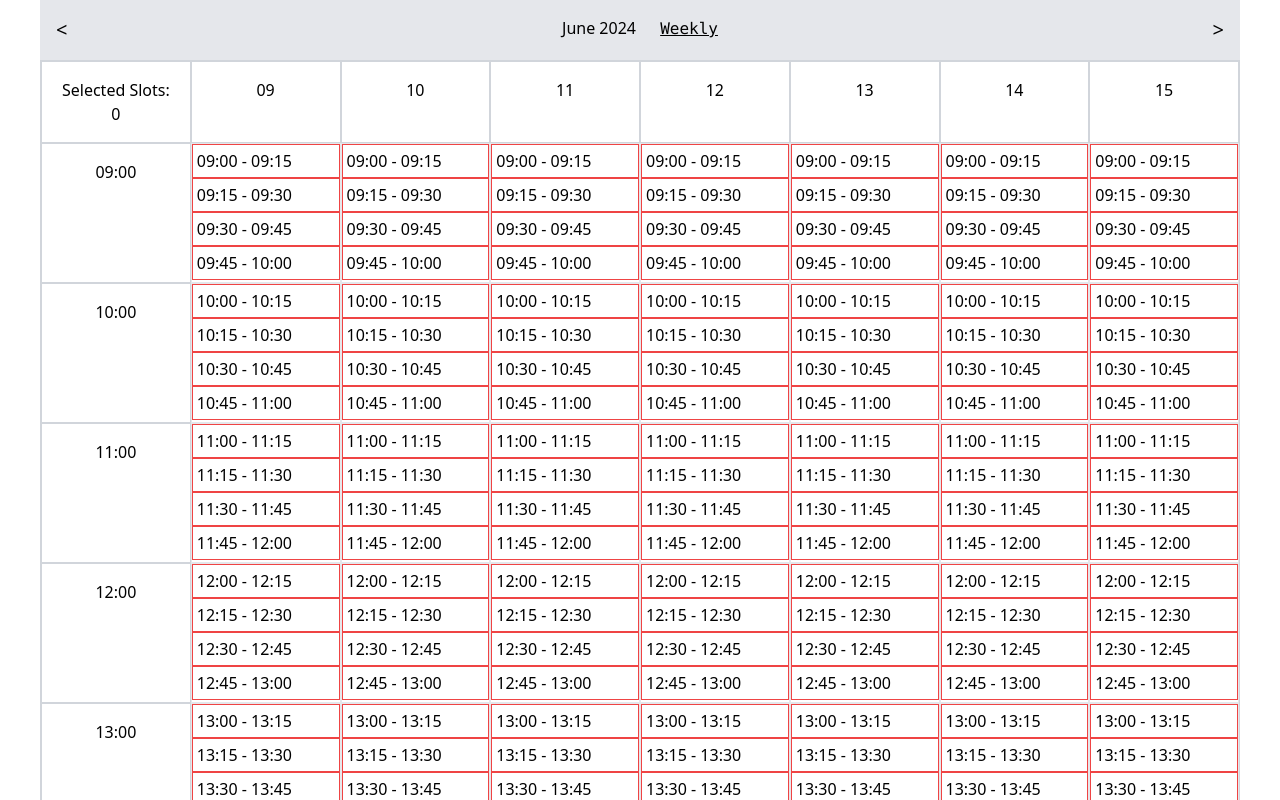
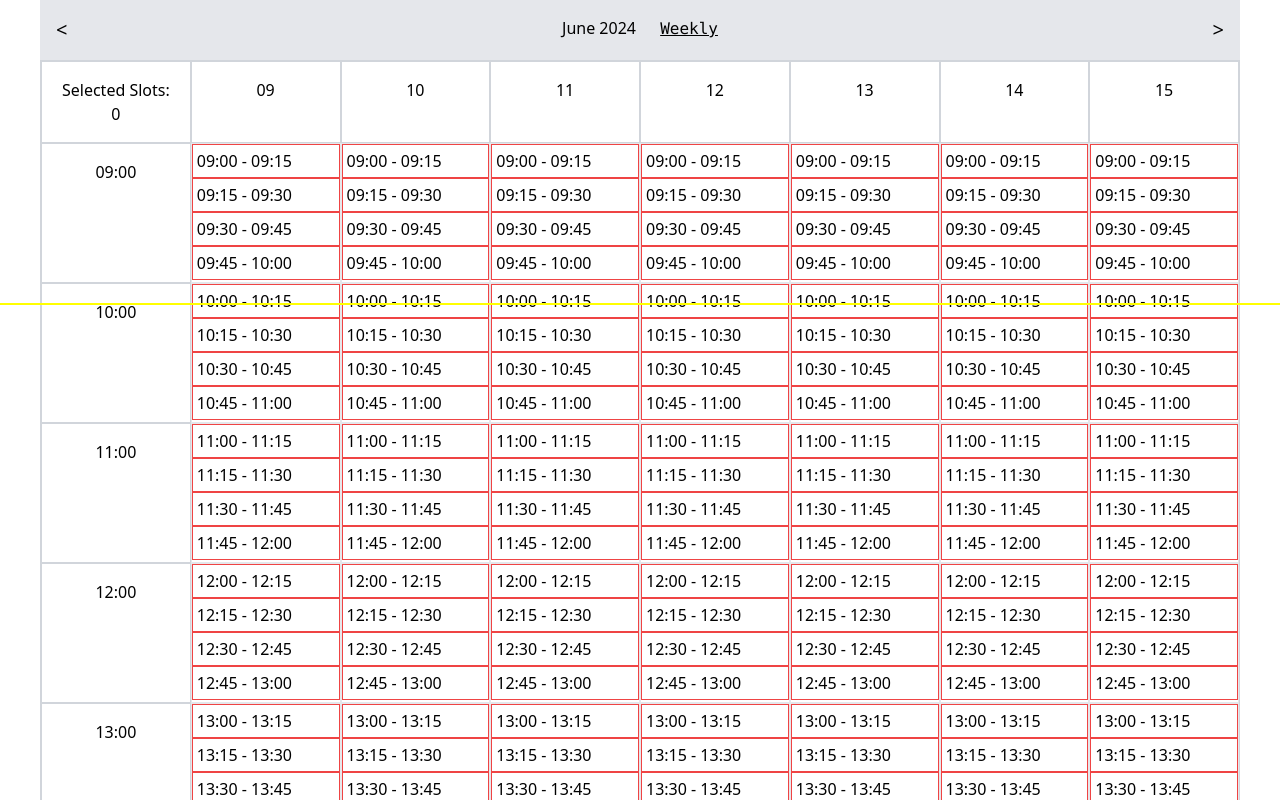
Before and after one commit to Arif-hossaian/custom-schedule-calender, a React (Create React App) app: page / in a window 1280 px wide. Shown: the top 800 px of the page. Built offline with nearby package versions, Linux system fonts and the light colour scheme.

Commit message:
updt drag and drop issue

```diff
--- a/package.json
+++ b/package.json
@@ -12,6 +12,7 @@
     "react-dnd-html5-backend": "^16.0.1",
     "react-dom": "^18.3.1",
     "react-scripts": "5.0.1",
+    "uuid": "^10.0.0",
     "web-vitals": "^2.1.0"
   },
   "scripts": {
--- a/src/components/CalendarBody.js
+++ b/src/components/CalendarBody.js
@@ -1,12 +1,12 @@
-import React, { useState, useRef } from 'react';
+import React, { useState, useEffect, useRef, useId } from 'react';
 import { getWeekDays, formatDate, getDayHours, parseDate } from '../utils/dateUtlis';
+import { v4 as uuid } from "uuid";
+
 
 const EventCard = ({ data, startTime, endTime, startTop }) => {
   const start = parseDate(startTime, 'HH:mm');
   const end = parseDate(endTime, 'HH:mm');
-
   const duration = (end.getTime() - start.getTime()) / (1000 * 60);
-
   const cardHeight = duration + 2;
 
   return (
@@ -38,7 +38,8 @@ const DroppableSlot = ({
   children,
   isHoveredRow,
   isHoveredColumn,
-  isSelected
+  isSelected,
+  isSelecting,
 }) => {
   const handleDragOver = (e) => {
     e.preventDefault();
@@ -50,7 +51,7 @@ const DroppableSlot = ({
       onDragOver={handleDragOver}
       onMouseEnter={() => onHover(dayIndex, hourIndex)}
       onMouseLeave={onLeave}
-      className={`border cell ${isHoveredRow ? 'hovered-row' : ''} ${isHoveredColumn ? 'hovered-column' : ''} ${isSelected ? 'selected' : ''}`}
+      className={`border cell ${isHoveredRow ? 'hovered-row' : ''} ${isHoveredColumn ? 'hovered-column' : ''} ${isSelected ? 'selected' : ''} ${isSelecting ? 'selecting' : ''}`}
     >
       {children}
     </div>
@@ -66,14 +67,30 @@ const CalendarBody = ({ currentDate }) => {
   const [hoveredRow, setHoveredRow] = useState(null);
   const [selectedCells, setSelectedCells] = useState([]);
   const [eventCards, setEventCards] = useState([]);
-  const [selectedCellCount, setSelectedCellCount] = useState(0); // New state for the counter
-  const [slotCounts, setSlotCounts] = useState({});
+  const [selectedCellCount, setSelectedCellCount] = useState(0);
+  const [currentTimePosition, setCurrentTimePosition] = useState(null);
+  const isSelecting = useRef(false);
+  const randomId = useId();
+  const unique_id = uuid();
 
-  const isSelecting = useRef(false);
+  useEffect(() => {
+    const updateTimePosition = () => {
+      const now = new Date();
+      const hours = now.getHours();
+      const minutes = now.getMinutes();
+      const totalMinutes = hours * 60 + minutes;
+      const totalPixels = (totalMinutes / (24 * 60)) * (24 * 60);
+      setCurrentTimePosition(totalPixels);
+    };
+
+    updateTimePosition();
+    const intervalId = setInterval(updateTimePosition, 60000);
+
+    return () => clearInterval(intervalId);
+  }, []);
 
   const handleSlotClick = (dayIndex, hourIndex, slotIndex) => {
     const text = prompt('Enter text for this slot:');
-
     if (text !== null) {
       const newSlots = slots.slice();
       const existingSlotIndex = newSlots.findIndex(
@@ -93,13 +110,13 @@ const CalendarBody = ({ currentDate }) => {
     }
   };
 
-  const handleDragStart = (e, index) => {
-    e.dataTransfer.setData('text/plain', index.toString());
+  const handleDragStart = (e, cardId) => {
+    e.dataTransfer.setData('text/plain', cardId);
   };
 
   const handleDrop = (e, dayIndex, hourIndex) => {
-    const draggedCardIndex = parseInt(e.dataTransfer.getData('text/plain'), 10);
-    const draggedCard = eventCards[draggedCardIndex];
+    const draggedCardId = e.dataTransfer.getData('text/plain');
+    const draggedCardIndex = eventCards.findIndex(card => card.id === draggedCardId);
 
     const updatedEventCards = eventCards.map((card, index) => {
       if (index === draggedCardIndex) {
@@ -112,36 +129,21 @@ const CalendarBody = ({ currentDate }) => {
       return card;
     });
 
-    const newSlots = slots.map((slot) => {
-      if (
-        slot.dayIndex === draggedCard.dayIndex &&
-        slot.hourIndex === Math.floor(draggedCard.startTop / 24)
-      ) {
-        return {
-          ...slot,
-          dayIndex,
-          hourIndex,
-        };
-      }
-      return slot;
-    });
-
     setEventCards(updatedEventCards);
-    setSlots(newSlots);
   };
 
   const handleMouseDown = (dayIndex, hourIndex) => {
     isSelecting.current = true;
     const newSelectedCells = [{ dayIndex, hourIndex }];
     setSelectedCells(newSelectedCells);
-    setSelectedCellCount(newSelectedCells.length); // Update the counter
+    setSelectedCellCount(newSelectedCells.length);
   };
 
   const handleMouseEnter = (dayIndex, hourIndex) => {
     if (isSelecting.current) {
       setSelectedCells((prev) => {
         const newSelectedCells = [...prev, { dayIndex, hourIndex }];
-        setSelectedCellCount(newSelectedCells.length); // Update the counter
+        setSelectedCellCount(newSelectedCells.length);
         return newSelectedCells;
       });
     }
@@ -153,13 +155,16 @@ const CalendarBody = ({ currentDate }) => {
       const startCell = selectedCells[0];
       const endCell = selectedCells[selectedCells.length - 1];
       const startTime = dayHours[startCell.hourIndex].time;
-      const endTime = new Date(new Date(`1970-01-01T${dayHours[endCell.hourIndex].time}Z`).getTime() + 15 * 60000).toISOString().substr(11, 5);
+      const startDateTime = new Date(`1970-01-01T${dayHours[startCell.hourIndex].time}Z`);
+      const endDateTime = new Date(startDateTime.getTime() + selectedCells.length * 15 * 60000);
+      const endTime = endDateTime.toISOString().substr(11, 5);
+
       const text = prompt('Enter text for this event:');
-
       if (text) {
         setEventCards((prev) => [
           ...prev,
           {
+            id: unique_id.slice(0, 8),
             data: text,
             startTime,
             endTime,
@@ -169,7 +174,7 @@ const CalendarBody = ({ currentDate }) => {
         ]);
       }
       setSelectedCells([]);
-      setSelectedCellCount(0); // Reset the counter
+      setSelectedCellCount(0);
     }
   };
 
@@ -193,7 +198,7 @@ const CalendarBody = ({ currentDate }) => {
   };
 
   return (
-    <div className='border border-gray-300' onMouseUp={handleMouseUp}>
+    <div className="border border-gray-300" onMouseUp={handleMouseUp}>
       <div className="grid grid-cols-8">
         <div className="p-4 border border-gray-300 text-center">
           Selected Slots: {selectedCellCount}
@@ -225,12 +230,10 @@ const CalendarBody = ({ currentDate }) => {
         </div>
 
         {days.map((day, dayIndex) => (
-          <div key={dayIndex} className='grid grid-rows-24 relative'>
+          <div key={dayIndex} className="grid grid-rows-24 relative">
             {dayHours.map((hour, hourIndex) => {
               const slotsForHour = slots.filter(
-                (slot) =>
-                  slot.dayIndex === dayIndex &&
-                  slot.hourIndex === hourIndex
+                (slot) => slot.dayIndex === dayIndex && slot.hourIndex === hourIndex
               );
               const isHoveredRow = hoveredCell && hoveredCell.hourIndex === hourIndex;
               const isHoveredColumn = hoveredCell && hoveredCell.dayIndex === dayIndex;
@@ -249,10 +252,9 @@ const CalendarBody = ({ currentDate }) => {
                   isHoveredRow={isHoveredRow}
                   isHoveredColumn={isHoveredColumn}
                   isSelected={isSelected}
+                  isSelecting={isSelecting.current && isSelected}
                 >
-                  <div
-                    className="w-full h-full"
-                  >
+                  <div className="w-full h-full">
                     {Array.from({ length: 4 }).map((_, index) => {
                       const slot = slotsForHour.find((s) => s.slotIndex === index);
                       return (
@@ -276,11 +278,11 @@ const CalendarBody = ({ currentDate }) => {
 
             {eventCards
               .filter((card) => card.dayIndex === dayIndex)
-              .map((card, index) => (
+              .map((card) => (
                 <div
-                  key={index}
+                  key={card.id}
                   draggable
-                  onDragStart={(e) => handleDragStart(e, index)}
+                  onDragStart={(e) => handleDragStart(e, card.id)}
                   style={{
                     top: `${card.startTop}px`,
                     position: 'absolute',
@@ -300,6 +302,20 @@ const CalendarBody = ({ currentDate }) => {
               ))}
           </div>
         ))}
+
+        {currentTimePosition !== null && (
+          <div
+            style={{
+              position: 'absolute',
+              top: `${currentTimePosition}px`,
+              left: '0',
+              right: '0',
+              height: '2px',
+              backgroundColor: 'yellow',
+              zIndex: 20,
+            }}
+          />
+        )}
       </div>
     </div>
   );
--- a/src/index.css
+++ b/src/index.css
@@ -26,6 +26,12 @@
   overflow: hidden;
 }
 
+/* Add this to your CSS file */
+.cell.selecting {
+  background-color: rgba(173, 216, 230, 0.5); /* Light blue background with some transparency */
+}
+
+
 .time-cell,
 .header-cell {
   height: 140px; /* Match the height of the cells */
```
Also changed, not shown: 1 other file (tests, documents, lock files or other folders).
